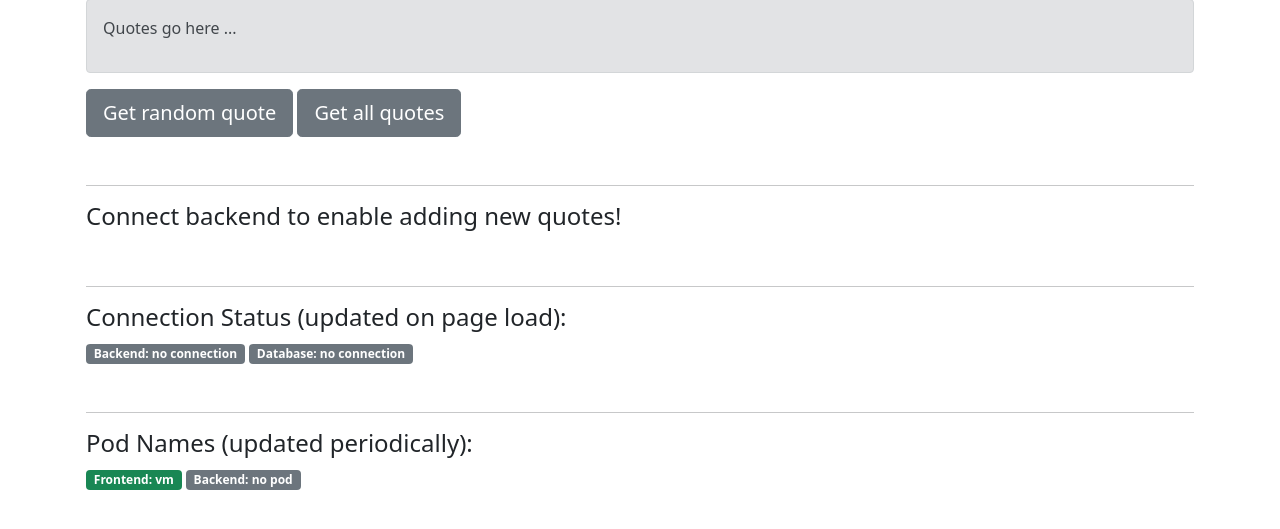
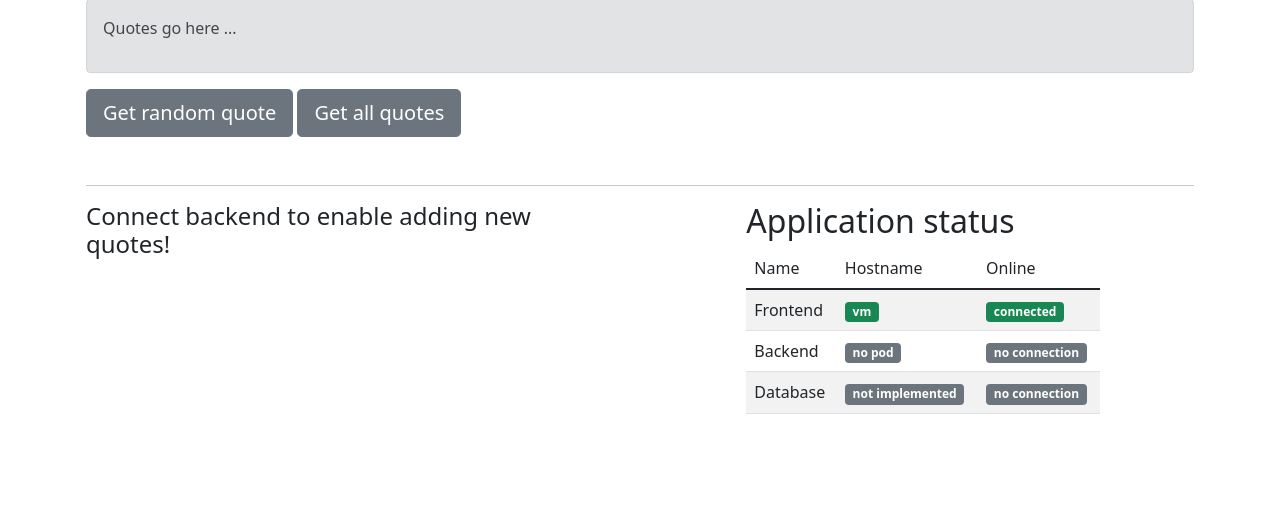
Before and after one commit to eficode-academy/quotes-flask, a Flask app: page / in a window 1280 px wide. Shown: the part 164-693 px from the top of the page. Run offline with Flask 2, Linux system fonts and the light colour scheme.

Commit message:
ADD rewrite part of UI to fit into smaller screen. EDIT js to not put data in console.

```diff
--- a/frontend/static/script.js
+++ b/frontend/static/script.js
@@ -10,10 +10,9 @@ function getHostnames(){
   var xhttp = new XMLHttpRequest();
   xhttp.onload = function () {
     if (this.status == 200) {
-      console.log(this.responseText);
       var data= JSON.parse(this.responseText)
-      document.getElementById("backend_hostname").innerHTML="Backend: "+data.backend
-      document.getElementById("frontend_hostname").innerHTML="Frontend: "+data.frontend
+      document.getElementById("backend_hostname").innerHTML=data.backend
+      document.getElementById("frontend_hostname").innerHTML=data.frontend
     }
   };
   xhttp.open("GET", endpoint, true);
--- a/frontend/templates/index.html
+++ b/frontend/templates/index.html
@@ -1,5 +1,6 @@
 <!DOCTYPE html>
 <html>
+
 <head>
   <title>Programming Quotes</title>
 
@@ -7,12 +8,8 @@
   <meta name="viewport" content="width=device-width, initial-scale=1" />
 
   <!-- Bootstrap CSS only -->
-    <link
-      href="https://cdn.jsdelivr.net/npm/bootstrap@5.1.3/dist/css/bootstrap.min.css"
-      rel="stylesheet"
-      integrity="sha384-1BmE4kWBq78iYhFldvKuhfTAU6auU8tT94WrHftjDbrCEXSU1oBoqyl2QvZ6jIW3"
-      crossorigin="anonymous"
-    />
+  <link href="https://cdn.jsdelivr.net/npm/bootstrap@5.1.3/dist/css/bootstrap.min.css" rel="stylesheet"
+    integrity="sha384-1BmE4kWBq78iYhFldvKuhfTAU6auU8tT94WrHftjDbrCEXSU1oBoqyl2QvZ6jIW3" crossorigin="anonymous" />
 
   <!-- get the static .js script file -->
   <script src="{{ url_for('static', filename='script.js') }}"></script>
@@ -42,19 +39,11 @@
       <div class="row">
         <div>
           <!-- button to get all quotes -->
-            <button
-              type="button"
-              class="btn btn-secondary btn-lg"
-              onclick="getRandom()"
-            >
+          <button type="button" class="btn btn-secondary btn-lg" onclick="getRandom()">
             Get random quote
           </button>
           <!-- button to get a single random quote -->
-            <button
-              type="button"
-              class="btn btn-secondary btn-lg"
-              onclick="getAll()"
-            >
+          <button type="button" class="btn btn-secondary btn-lg" onclick="getAll()">
             Get all quotes
           </button>
         </div>
@@ -63,54 +52,76 @@
 
     <div class="container p-3">
       <hr />
+      <div class="row">
+        <div class="col-md-5">
           {% if backend %}
           <h2>Submit a new Quote:</h2>
 
           <form onsubmit="return addCookie(event)">
-          <label class="form-label">Quote:</label>
-          <input
-            id="quote"
-            class="form-control"
-            type="text"
-            name="quote"
-          /><br />
-          <input
-            class="btn btn-outline-secondary"
-            type="submit"
-            value="Submit!"
-          />
+            <input id="quote" class="form-control" type="text" name="quote" /><br />
+            <input class="btn btn-outline-secondary" type="submit" value="Submit!" />
           </form>
           {% else %}
 
           <h4>Connect backend to enable adding new quotes!</h4>
 
           {% endif %}
+
         </div>
-
-      <div class="container p-3">
-        <hr />
-        <h4>Connection Status (updated on page load):</h4>
-
+        <div class="col-md-4 offset-md-2">
+          <h2>Application status</h2>
+          <table class="table table-striped">
+            <thead>
+              <tr>
+                <td> Name </td>
+                <td> Hostname </td>
+                <td> Online </td>
+              </tr>
+            </thead>
+            <tbody>
+              <tr>
+                <td>Frontend</td>
+                <td><span class="badge bg-success" id="frontend_hostname"> {{ frontend_hostname }}</span></td>
+                <td><span class="badge bg-success">connected</span></td>
+              </tr>
+              <tr>
+                <td>Backend</td>
+                <td>
                   {% if backend %}
-        <span class="badge bg-success">Backend: connected</span>
+                  <span class="badge bg-success" id="backend_hostname">{{ backend_hostname }}</span>
                   {% else %}
-        <span class="badge bg-secondary">Backend: no connection</span>
-        {% endif %} {% if database %}
-        <span class="badge bg-success">Database: connected</span>
+                  <span class="badge bg-secondary">no pod</span>
+                  {% endif %}
+                </td>
+                <td>
+                  {% if backend %}
+                  <span class="badge bg-success">connected</span>
                   {% else %}
-        <span class="badge bg-secondary">Database: no connection</span>
+                  <span class="badge bg-secondary">no connection</span>
                   {% endif %}
+                </td>
+              </tr>
+              <tr>
+                <td>
+                  Database
+                </td>
+                <td>
+                  <span class="badge bg-secondary">not implemented</span>
+                </td>
+                <td>
+                  {% if database %}
+                  <span class="badge bg-success">connected</span>
+                  {% else %}
+                  <span class="badge bg-secondary">no connection</span>
+                  {% endif %}
+                </td>
+              </tr>
+            </tbody>
+          </table>
         </div>
-      <div class="container p-3">
-        <hr />
-        <h4>Pod Names (updated periodically):</h4>
-        <span class="badge bg-success" id="frontend_hostname">Frontend: {{ frontend_hostname }}</span>
-         {% if backend %}
-        <span class="badge bg-success" id="backend_hostname">Backend:  {{ backend_hostname }}</span>
-        {% else %}
-        <span class="badge bg-secondary">Backend:  no pod</span>
-        {% endif %}
+      </div>
     </div>
   </div>
 </body>
+
 </html>
```
Lines whose indentation alone changed are shown as unchanged.
